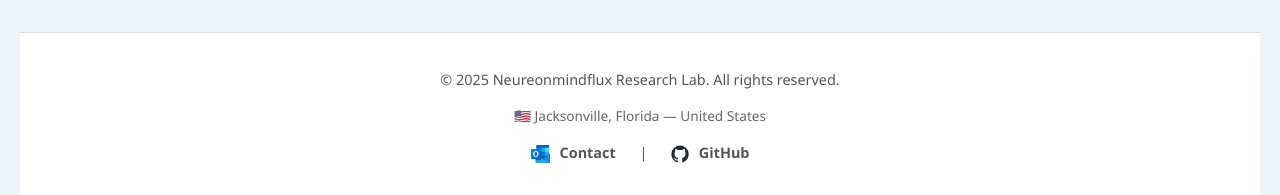
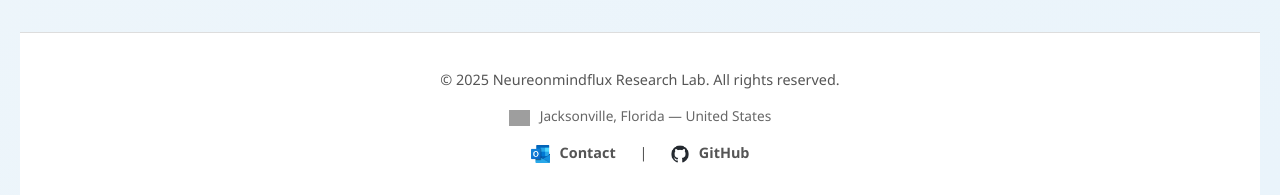
Before and after one commit to HectorMozo3110/test_main, a Jekyll site: the page built from _pages/index.md, in a window 1280 px wide and 900 px high, scrolled down 1881 px. Shown: the part 702-897 px from the top of the window. Built offline with Jekyll 4.4.1, drawn with Linux system fonts in a browser that asks for light colours; our own code applies the rules of GitHub Pages for plain Markdown files; grey boxes are pictures that could not be loaded.

```diff
--- a/_includes/footer.html
+++ b/_includes/footer.html
@@ -1,9 +1,14 @@
 <footer>
   <div class="footer-container" style="text-align: center;">
     <p>&copy; {{ site.time | date: "%Y" }} Neureonmindflux Research Lab. All rights reserved.</p>
-     <p style="margin-top: 6px; font-size: 0.95em; color: #666;">
-      🇺🇸 Jacksonville, Florida — United States
-    </p>
+
+
+    <p style="margin-top: 6px; font-size: 0.95em; color: #666;">
+  <img src="{{ '/assets/images/flag_usa.png' | relative_url }}" alt="USA Flag" style="height: 16px; vertical-align: middle; margin-right: 6px;" />
+  Jacksonville, Florida — United States
+</p>
+
+
     <p style="margin-top: 10px;">
       <a href="mailto:contact@neureonmindflux.org" style="text-decoration: none; color: inherit; font-weight: bold; margin-right: 20px;">
         <img src="{{ '/assets/images/outlook_icon.png' | relative_url }}" alt="Outlook" height="18" style="vertical-align: middle; margin-right: 6px;" />
```
Also changed, not shown: 1 other file.
